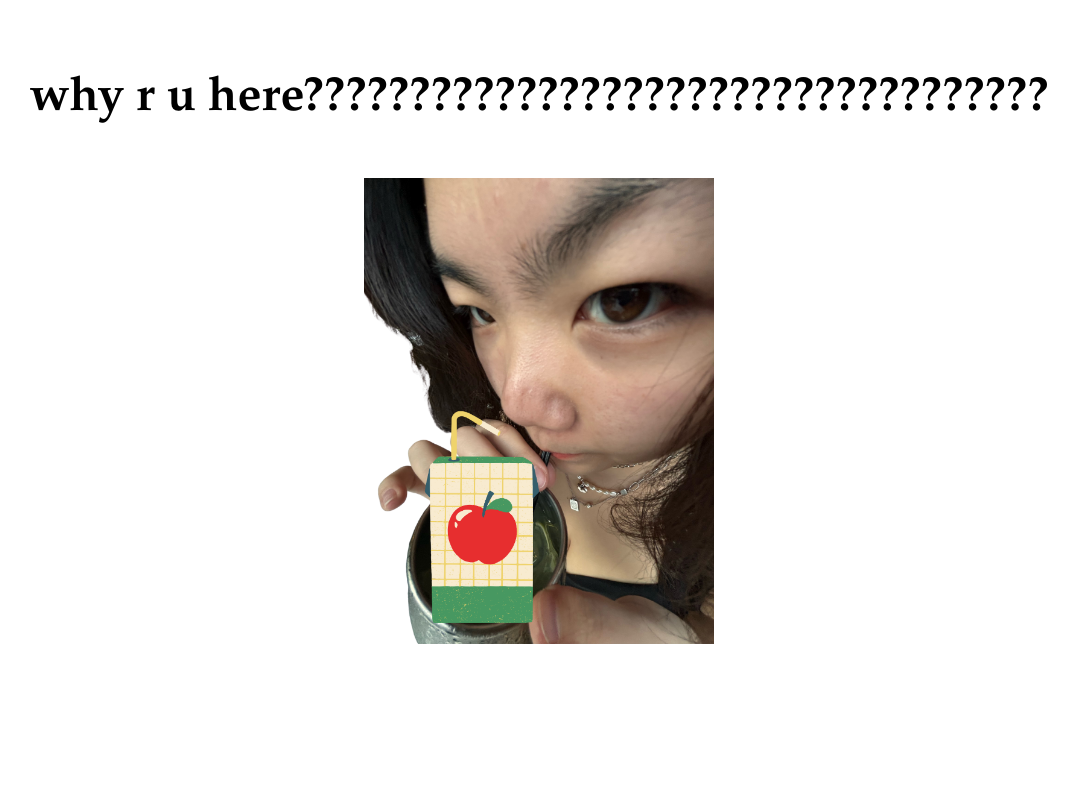
After one commit to Linji9/Choose_Your_Own_Adventure, a Flask app: page /nO_NO_no_No in a window 1280 px wide. The commit adds this page. Shown: the whole page, without its empty margins (101-1179 px from the left). Run offline with Flask 3, Linux system fonts and the light colour scheme; parts of the project's set-up code (start-up, migrations or seed data) failed here and were passed over; some web fonts are replaced.

Commit message:
Back Button

```diff
--- a/app/app.py
+++ b/app/app.py
@@ -1,3 +1,5 @@
+import random
+
 from flask import Flask, render_template, jsonify, request
 import json
 
@@ -58,3 +60,12 @@ def getCharScene():
 
     thatJSONfile = jsonify(scenario)
     return thatJSONfile
+
+@app.route("/nO_NO_no_No")
+def noBack():
+    msgs = [('della', "that's not allowed"),
+            ('abby', "ahhhhhhhhhhh"),
+            ('jia', "why r u here???????????????????????????????????"),
+            ('tori', "can i help you???????")]
+    person, msg = random.choice(msgs)
+    return render_template("nO_NO_no_No.html", person=person, msg=msg)
--- a/app/templates/base.html
+++ b/app/templates/base.html
@@ -36,6 +36,12 @@
             function dropMenu() {
                 document.getElementById("navDropdown").classList.toggle("show");
             }
+
+            // stop user from hitting the back button
+            window.history.pushState({ page: 1 }, '', window.location.href);
+            window.addEventListener('popstate', function (event) {
+                window.location.href = '/nO_NO_no_No';
+            })
         </script>
     </body>
 </html>
--- /dev/null
+++ b/app/templates/nO_NO_no_No.html
@@ -0,0 +1,14 @@
+<html>
+    <head>
+        <title> nO NO no No </title>
+        <link rel="stylesheet" href="static/css/style.css"/>
+    </head>
+    <body>
+        {% block content %}
+        <div class = "backPage">
+        <h1 class = "textBack"> {{ msg }} </h1>
+        <img class = "imageBack" src="/static/img/{{ person }}.png"/>
+        </div>
+        {% endblock %}
+    </body>
+</html>
--- a/www/static/css/style.css
+++ b/www/static/css/style.css
@@ -530,3 +530,22 @@ div.charImg.reveal.color {
         font-size: 1.25em;
     }
 }
+
+
+.backPage {
+    display: flex;
+    flex-direction: column;
+    justify-content: center;
+    align-items: center;
+    text-align: center;
+    padding: 20px;
+}
+.textBack {
+    text-align: center;
+}
+
+.imageBack {
+    width: 350px;
+    height: auto;
+
+}
```
Also changed, not shown: www/static/img/abby.png (added), www/static/img/della.png (added), www/static/img/jia.png (added), www/static/img/princess_scenes/p3.1.png (added), www/static/img/princess_scenes/p3.2.png (added), www/static/img/princess_scenes/p4.2.png (added), 6 other files.
